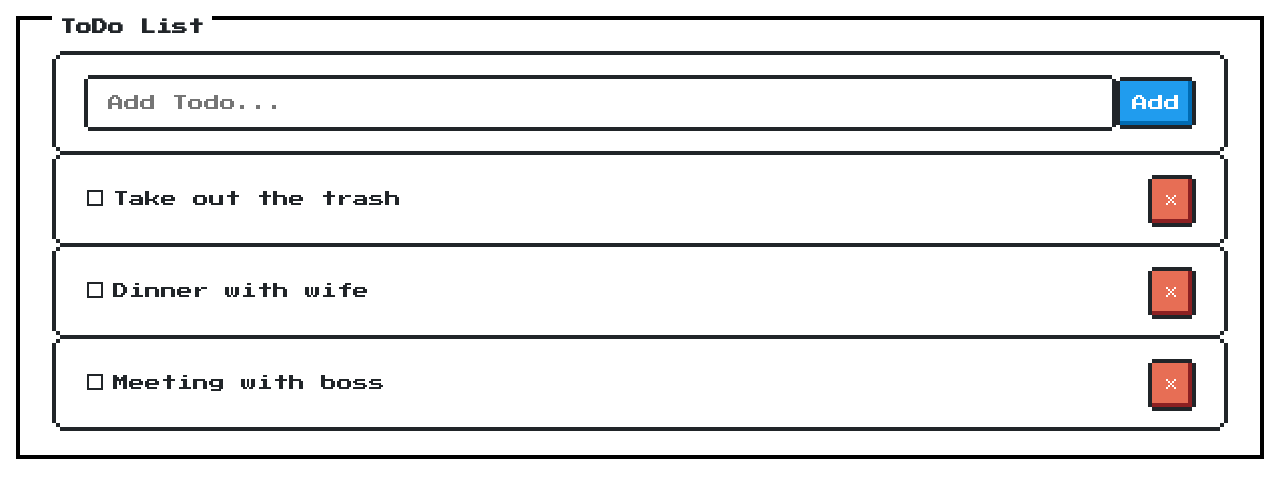
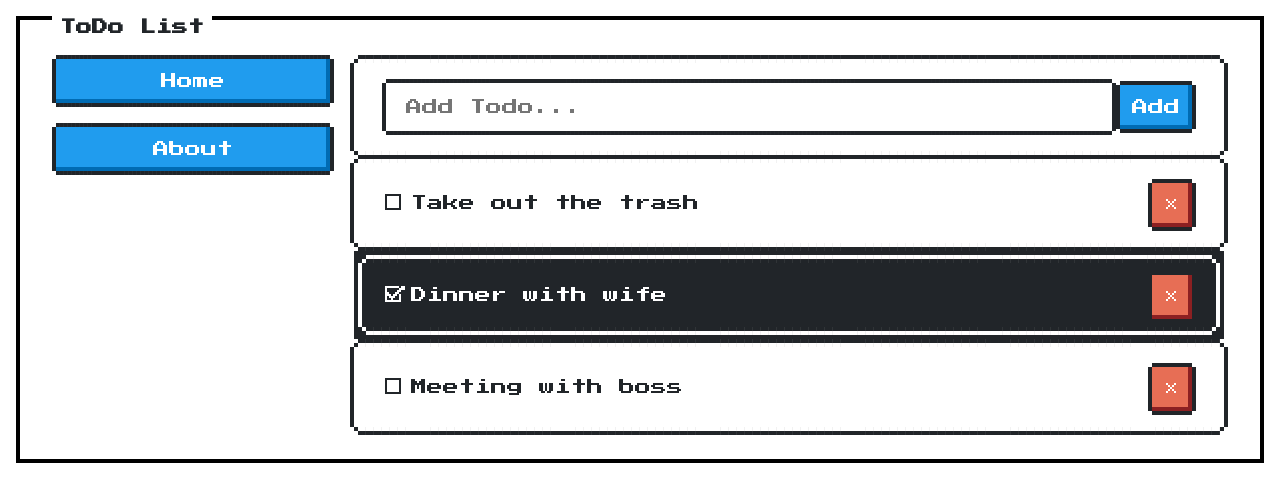
Before and after one commit to in-in/hydrogen, a React (Create React App) app: page / in a window 1280 px wide. Shown: the top 502 px of the page. Built offline with nearby package versions, Linux system fonts and the light colour scheme; the HTML template or start-up script is replaced by a standard one.

Commit message:
feat: add router and nav components

```diff
--- a/package.json
+++ b/package.json
@@ -5,6 +5,7 @@
   "dependencies": {
     "react": "^16.8.3",
     "react-dom": "^16.8.3",
+    "react-router-dom": "^4.3.1",
     "react-scripts": "2.1.5"
   },
   "scripts": {
--- a/src/App.css
+++ b/src/App.css
@@ -12,6 +12,13 @@ body {
   margin: 1em;
 }
 
+.container {
+  display: grid;
+  grid-column-gap: 1rem;
+  grid-template-columns: 1fr 1fr 1fr 1fr;
+  grid-template-areas: 'nav list list list';
+}
+
 .todo-item,
 .add-todo {
   display: flex;
@@ -22,3 +29,7 @@ body {
 .todo-item label {
   margin-bottom: 0;
 }
+
+.list {
+  grid-area: list;
+}
--- a/src/App.js
+++ b/src/App.js
@@ -1,6 +1,9 @@
 import React, { Component } from 'react';
+import { BrowserRouter as Router, Route } from 'react-router-dom';
+import Nav from './components/nav/Nav';
 import Todos from './components/Todos';
 import AddTodo from './components/AddTodo';
+import About from './components/pages/About';
 import nanoid from 'nanoid';
 import 'nes.css/css/nes.css';
 import './App.css';
@@ -16,7 +19,7 @@ class App extends Component {
       {
         id: nanoid(),
         title: 'Dinner with wife',
-        completed: false
+        completed: true
       },
       {
         id: nanoid(),
@@ -55,8 +58,16 @@ class App extends Component {
 
   render() {
     return (
-      <section className="nes-container with-title">
-        <h2 className="title">ToDo List</h2>
+      <Router>
+        <main className="nes-container with-title">
+          <h1 className="title">ToDo List</h1>
+          <Route
+            exact
+            path="/"
+            render={props => (
+              <div className="container">
+                <Nav />
+                <section className="list">
                   <AddTodo addTodo={this.addTodo} />
                   <Todos
                     todos={this.state.todos}
@@ -64,6 +75,12 @@ class App extends Component {
                     delTodoItem={this.delTodoItem}
                   />
                 </section>
+              </div>
+            )}
+          />
+          <Route path="/about" component={About} />
+        </main>
+      </Router>
     );
   }
 }
--- a/src/components/TodoItem.js
+++ b/src/components/TodoItem.js
@@ -17,6 +17,7 @@ export default class TodoItem extends Component {
             type="checkbox"
             className={completed ? 'nes-checkbox is-dark' : 'nes-checkbox'}
             onChange={this.props.markComplete.bind(this, id)}
+            checked={completed}
           />
           <span>{title}</span>
         </label>
--- /dev/null
+++ b/src/components/nav/Nav.css
@@ -0,0 +1,7 @@
+.nav {
+  display: grid;
+  grid-row-gap: 1rem;
+  grid-area: nav;
+  align-items: start;
+  align-content: start;
+}
--- /dev/null
+++ b/src/components/nav/Nav.js
@@ -0,0 +1,16 @@
+import React from 'react';
+import { Link } from 'react-router-dom';
+import './Nav.css';
+
+export default function Nav() {
+  return (
+    <nav className="nav">
+      <Link to="/" className="nes-btn is-primary">
+        Home
+      </Link>
+      <Link to="/about" className="nes-btn is-primary">
+        About
+      </Link>
+    </nav>
+  );
+}
--- /dev/null
+++ b/src/components/pages/About.js
@@ -0,0 +1,10 @@
+import React, { Fragment } from 'react';
+
+export default function About() {
+  return (
+    <Fragment>
+      <h1>About</h1>
+      <p>This is the ToDoList app v1.0.0</p>
+    </Fragment>
+  );
+}
```
Also changed, not shown: 1 other file (tests, documents, lock files or other folders). Lines whose indentation alone changed are shown as unchanged.
